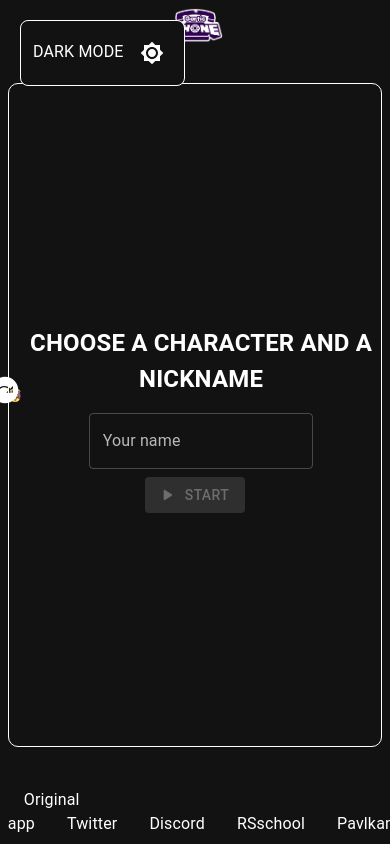
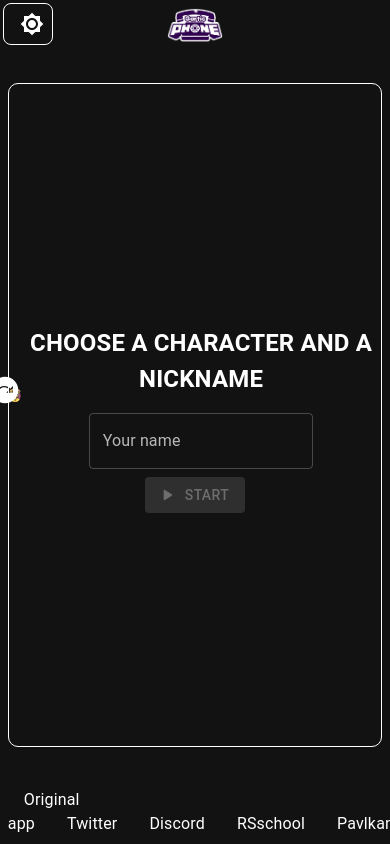
Before and after one commit to Pavlkan/RS-clone, a React (Create React App) app: page /landing in a window 390 px wide. Shown: the top 844 px of the page. Built offline with nearby package versions, Linux system fonts and the light colour scheme.

Commit message:
fix: change media styles to prevent buttons owerlap

```diff
--- a/src/app/App.tsx
+++ b/src/app/App.tsx
@@ -2,6 +2,7 @@ import React from 'react';
 import { BrowserRouter, Navigate, Route, Routes } from 'react-router-dom';
 import { ThemeProvider, createTheme } from '@mui/material/styles';
 import CssBaseline from '@mui/material/CssBaseline';
+import useMediaQuery from '@mui/material/useMediaQuery';
 import { useSelector } from 'react-redux';
 // eslint-disable-next-line import/named
 import { Box, IconButton, PaletteMode } from '@mui/material';
@@ -27,6 +28,7 @@ const getDesignTokens = (mode: PaletteMode) => ({
 
 export const App = () => {
   const [mode, setMode] = React.useState<PaletteMode>('dark');
+
   const colorMode = React.useMemo(
     () => ({
       toggleColorMode: () => {
@@ -37,8 +39,8 @@ export const App = () => {
   );
 
   const theme = React.useMemo(() => createTheme(getDesignTokens(mode)), [mode]);
+  const matches = useMediaQuery(theme.breakpoints.up('lg'));
   const isAuth = useSelector(selectIsAuth);
-
   return (
     <ColorModeContext.Provider value={colorMode}>
       <ThemeProvider theme={theme}>
@@ -47,18 +49,18 @@ export const App = () => {
           sx={{
             width: 'fit-content',
             position: 'absolute',
-            top: 20,
-            left: 20,
+            top: matches ? 20 : 3,
+            left: matches ? 20 : 3,
             bgcolor: 'background.default',
             color: 'text.primary',
             border: '1px solid',
             borderRadius: 2,
-            p: 1.5,
+            p: matches ? 1.5 : 0,
             cursor: 'pointer',
           }}
           onClick={colorMode.toggleColorMode}
         >
-          {theme.palette.mode.toUpperCase()} MODE
+          <span>{matches ? `${theme.palette.mode.toUpperCase()} MODE` : ''}</span>
           <IconButton sx={{ ml: 1 }} color="inherit">
             {theme.palette.mode === 'dark' ? <Brightness7Icon /> : <Brightness4Icon />}
           </IconButton>
```
